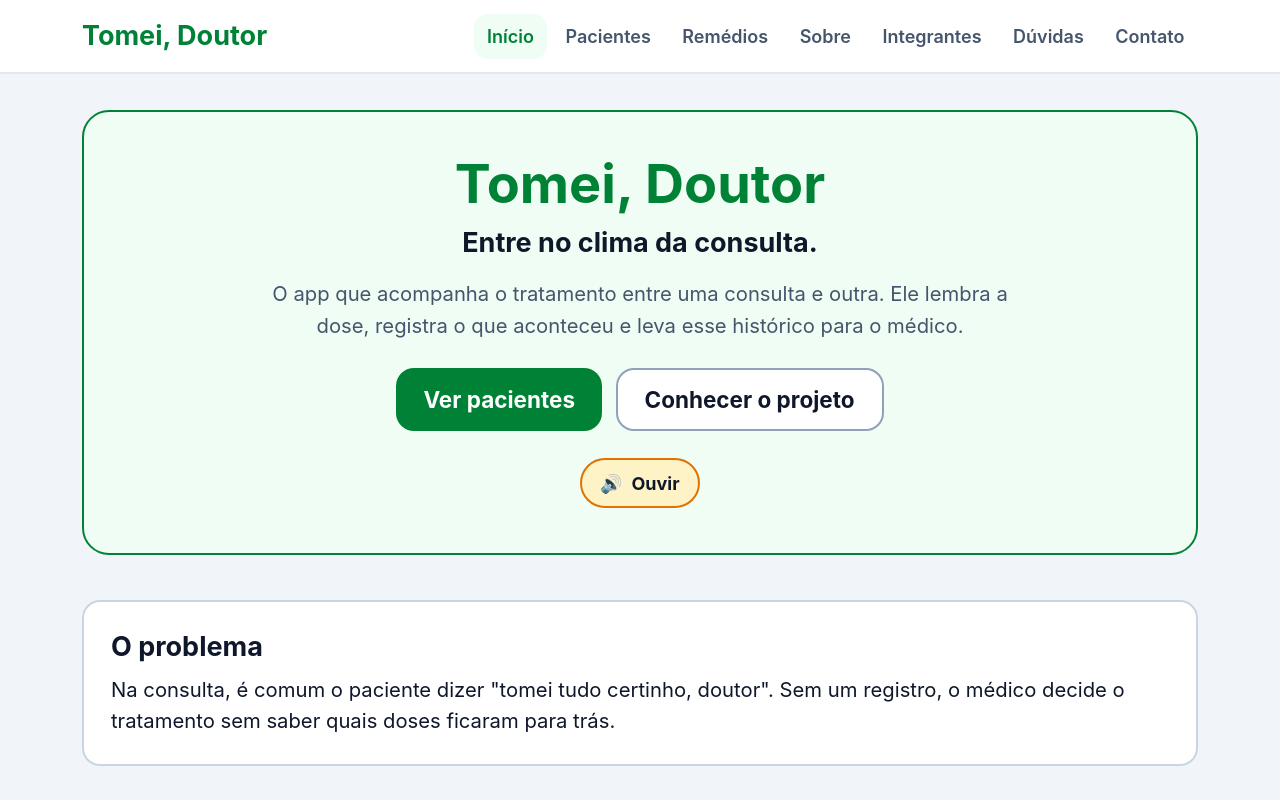
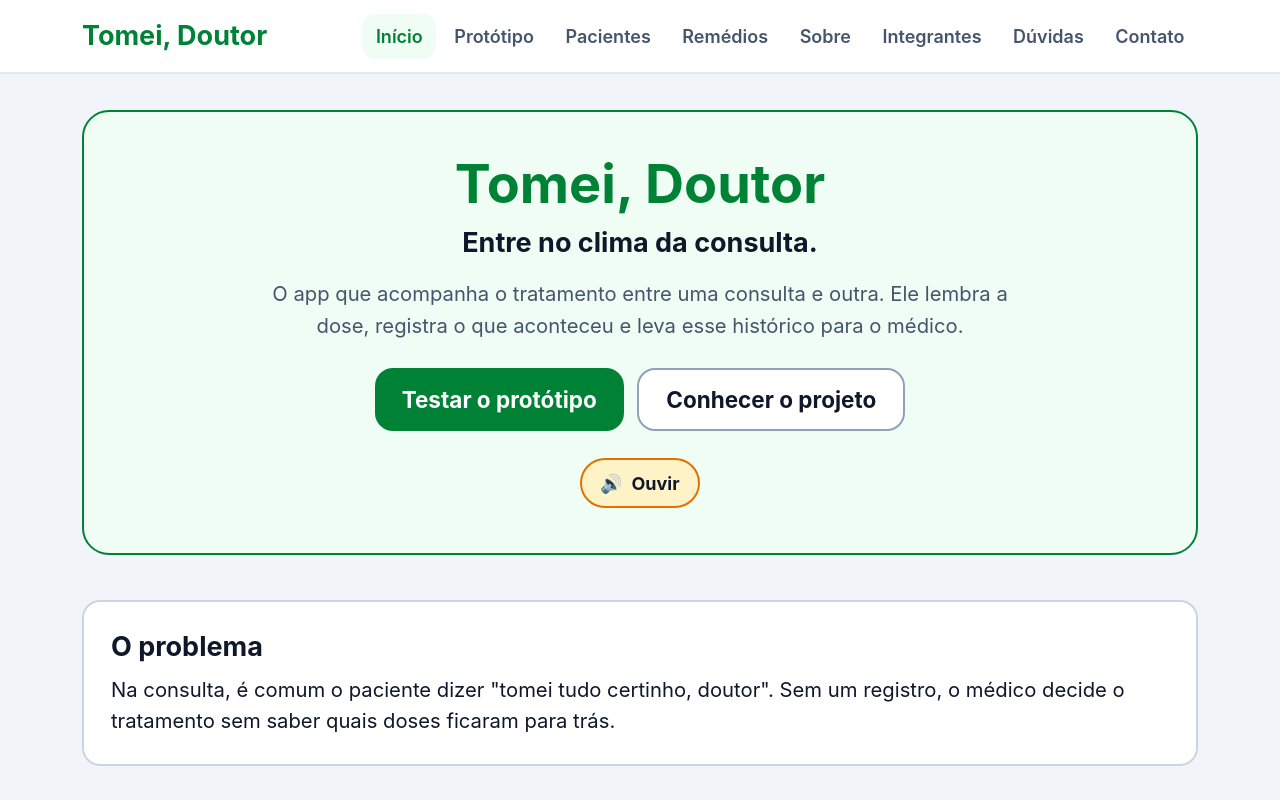
Before and after one commit to KaiqueZiantoni/front-gs2-fiap, a React (Vite) app: page / in a window 1280 px wide. Shown: the top 800 px of the page. Built offline with nearby package versions, Linux system fonts and the light colour scheme.

Commit message:
Adiciona Prototipo ao menu e a pagina inicial

```diff
--- a/src/components/Cabecalho.tsx
+++ b/src/components/Cabecalho.tsx
@@ -3,6 +3,7 @@ import { Link, NavLink } from 'react-router-dom'
 
 const links = [
   { para: '/', texto: 'Início' },
+  { para: '/prototipo', texto: 'Protótipo' },
   { para: '/pacientes', texto: 'Pacientes' },
   { para: '/medicamentos', texto: 'Remédios' },
   { para: '/sobre', texto: 'Sobre' },
--- a/src/pages/Home.tsx
+++ b/src/pages/Home.tsx
@@ -32,10 +32,10 @@ function Home() {
         </p>
         <div className="mt-6 flex flex-col justify-center gap-3 sm:flex-row">
           <Link
-            to="/pacientes"
+            to="/prototipo"
             className="flex min-h-14 items-center justify-center rounded-2xl bg-green-700 px-6 text-xl font-bold text-white hover:bg-green-800"
           >
-            Ver pacientes
+            Testar o protótipo
           </Link>
           <Link
             to="/sobre"
```
